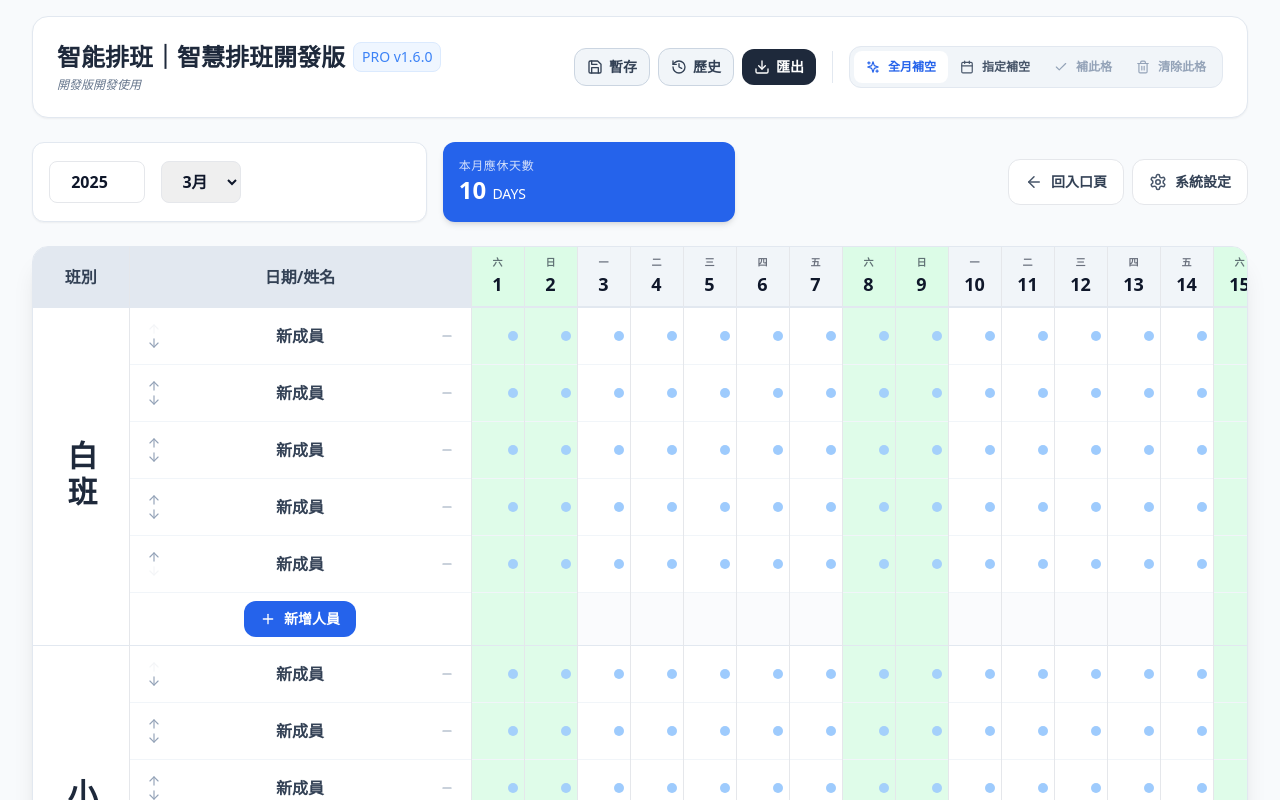
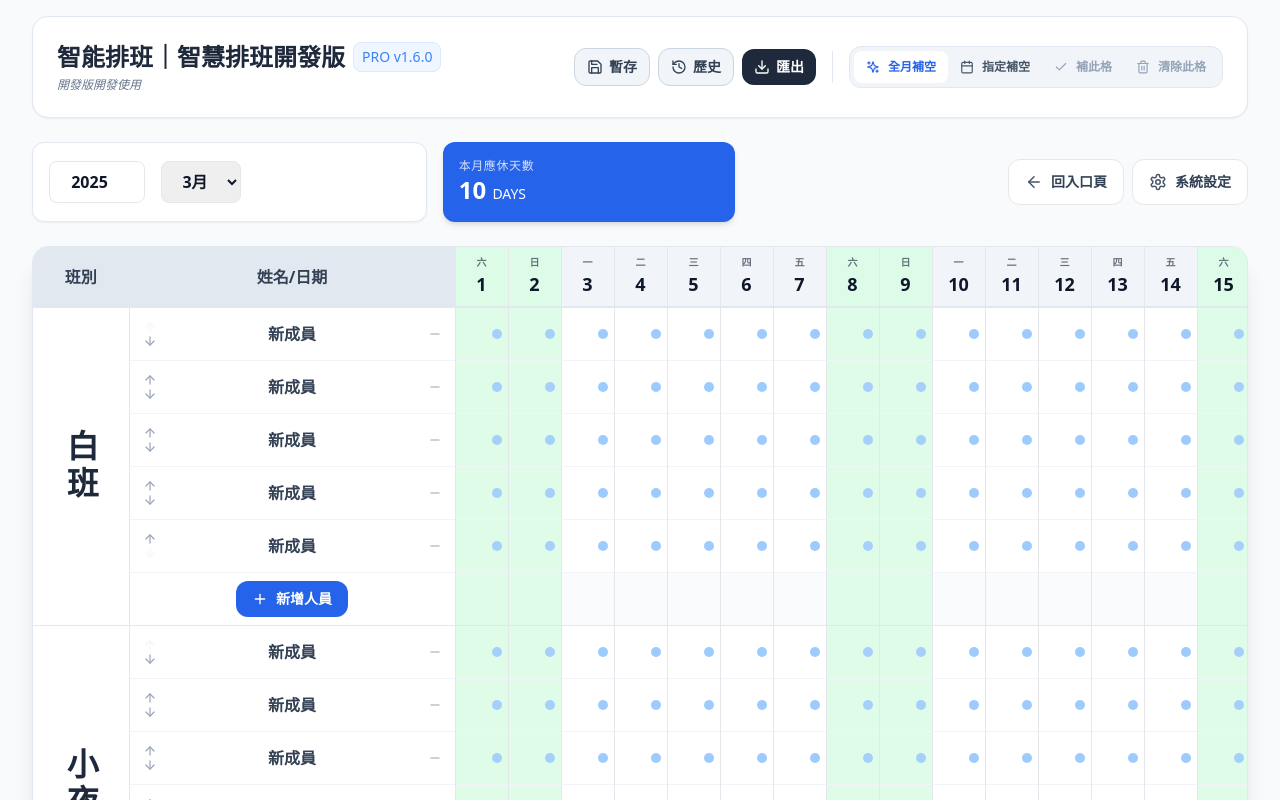
Before and after one commit to abyssynt/react-schedule-pro-smartfill, a React (Vite) app: page / in a window 1280 px wide. Both pictures are taken after a click on the button "進入排班系統". Shown: the top 800 px of the page. Built offline with nearby package versions, Linux system fonts and the light colour scheme.

Commit message:
Refactor class names and styles in App.jsx

```diff
--- a/src/App.jsx
+++ b/src/App.jsx
@@ -1071,7 +1071,7 @@ const callGemini = async (prompt, systemInstruction = "") => {
 
       {showDraftPrompt && (
         <div className="max-w-[95vw] mx-auto mb-4 bg-amber-50 border border-amber-200 text-amber-800 p-4 rounded-xl flex items-center justify-between shadow-sm animate-fade-in-down">
-          <div className="flex items-center gap-2">
+          <div className="flex items-center gap-1.5">
             <Clock size={18} className="text-amber-600" />
             <span className="text-sm font-bold">偵測到先前暫存紀錄。</span>
           </div>
@@ -1286,12 +1286,12 @@ const callGemini = async (prompt, systemInstruction = "") => {
           <table className="w-max min-w-full border-collapse">
             <thead>
               <tr className="bg-slate-100 border-b-2 border-slate-200">
-                <th className="sticky left-0 bg-slate-200 z-30 p-4 border-r font-black text-slate-700 w-24 min-w-[96px]">班別</th>
-                <th className="sticky left-[96px] bg-slate-200 z-30 p-4 border-r font-black text-slate-700 w-36 min-w-[144px]">日期/姓名</th>
+                <th className="sticky left-0 bg-slate-200 z-30 px-3 py-4 border-r font-black text-slate-700 w-20 min-w-[80px]">班別</th>
+                <th className="sticky left-[80px] bg-slate-200 z-30 px-3 py-4 border-r font-black text-slate-700 w-32 min-w-[128px]">姓名/日期</th>
                 {daysInMonth.map(d => (
                   <th
                     key={d.day}
-                    className="p-2 border-r min-w-[48px] text-center"
+                    className="px-1.5 py-2 border-r min-w-[44px] text-center"
                     style={{ backgroundColor: d.isHoliday ? colors.holiday : (d.isWeekend ? colors.weekend : 'transparent') }}
                   >
                     <div className="text-[10px] opacity-60 uppercase">{d.weekStr}</div>
@@ -1318,18 +1318,18 @@ const callGemini = async (prompt, systemInstruction = "") => {
                     return (
                       <tr key={staff.id} className="border-b border-slate-100 hover:bg-slate-50/50 transition-colors">
                         {index === 0 && (
-                          <td rowSpan={groupCount} className="sticky left-0 bg-white z-20 border-r p-3 text-center shadow-[4px_0_10px_-5px_rgba(0,0,0,0.1)]">
+                          <td rowSpan={groupCount} className="sticky left-0 bg-white z-20 border-r px-2 py-3 text-center shadow-[4px_0_10px_-5px_rgba(0,0,0,0.1)]">
                             <div className="flex items-center justify-center h-full min-h-[80px]">
-                              <span className="text-3xl font-black text-slate-800 leading-tight tracking-[0.2em] [writing-mode:vertical-rl]">
+                              <span className="text-[2rem] font-black text-slate-800 leading-tight tracking-[0.14em] [writing-mode:vertical-rl]">
                                 {group}
                               </span>
                             </div>
                           </td>
                         )}
 
-                        <td className="sticky left-[96px] bg-white z-10 border-r p-2 shadow-[4px_0_10px_-5px_rgba(0,0,0,0.1)]">
+                        <td className="sticky left-[80px] bg-white z-10 border-r px-2 py-2 shadow-[4px_0_10px_-5px_rgba(0,0,0,0.1)]">
                           <div className="flex items-center gap-2">
-                            <div className="flex flex-col items-center justify-center shrink-0 w-8">
+                            <div className="flex flex-col items-center justify-center shrink-0 w-6">
                               <button
                                 onClick={() => moveStaffInGroup(staff.id, 'up')}
                                 disabled={groupIndex === 0}
@@ -1355,12 +1355,12 @@ const callGemini = async (prompt, systemInstruction = "") => {
                                 if (currentIndex !== -1) next[currentIndex].name = e.target.value;
                                 setStaffs(next);
                               }}
-                              className="flex-1 text-center py-2 font-bold text-slate-700 border-none rounded-lg focus:ring-2 focus:ring-blue-400 bg-transparent"
+                              className="flex-1 min-w-0 text-center py-1.5 font-bold text-slate-700 border-none rounded-lg focus:ring-2 focus:ring-blue-400 bg-transparent"
                             />
 
                             <button
                               onClick={() => removeStaff(staff.id)}
-                              className="text-slate-400 hover:text-red-500 shrink-0 w-8 flex items-center justify-center"
+                              className="text-slate-400 hover:text-red-500 shrink-0 w-6 flex items-center justify-center"
                             >
                               <Minus size={14} />
                             </button>
@@ -1421,7 +1421,7 @@ const callGemini = async (prompt, systemInstruction = "") => {
                   })}
 
                   <tr className="border-b border-slate-200 bg-slate-50/70">
-                    <td className="sticky left-[96px] bg-white z-10 border-r p-2 shadow-[4px_0_10px_-5px_rgba(0,0,0,0.1)]">
+                    <td className="sticky left-[80px] bg-white z-10 border-r px-2 py-2 shadow-[4px_0_10px_-5px_rgba(0,0,0,0.1)]">
                       <div className="flex items-center justify-center">
                         <button
                           onClick={() => addStaff(group)}
```
